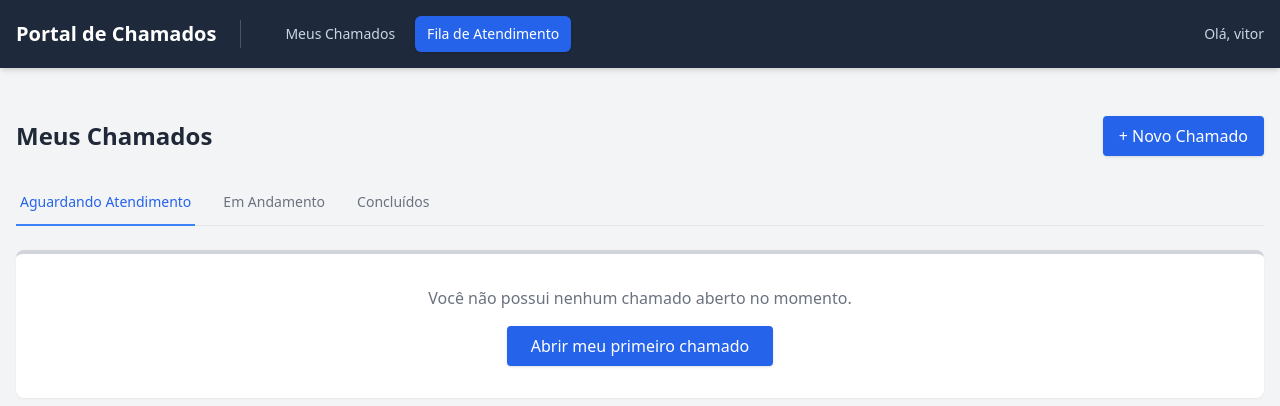
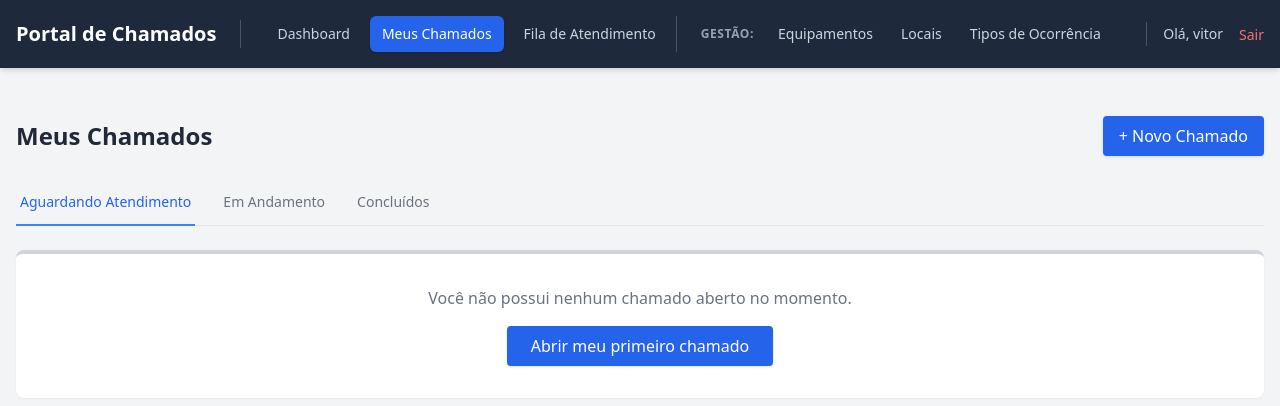
Before and after one commit to VitorSpornraft/helpdesk, a Django app: page /chamados/meus-chamados/ in a window 1280 px wide. Shown: the top 406 px of the page. Run offline with Django 5.2, Linux system fonts and the light colour scheme; a user stored in the database is signed in; data comes from the database, SQL or seed files in the repository; some libraries are stand-ins or nearby versions.

Commit message:
feat: Corrige avisos vazios e padroniza menu de navegação

```diff
--- a/chamados/templates/chamados/base.html
+++ b/chamados/templates/chamados/base.html
@@ -11,28 +11,57 @@
     <nav class="bg-slate-800 text-white p-4 shadow-md">
         <div class="container mx-auto flex justify-between items-center">
 
-            <div class="flex items-center space-x-8">
+            <div class="flex items-center space-x-6">
                 <h1 class="text-xl font-bold border-r border-slate-600 pr-6">Portal de Chamados</h1>
 
-                <div class="flex space-x-2">
-                    <a href="{% url 'lista_chamados_solicitante' %}" class="text-slate-300 hover:text-white hover:bg-slate-700 px-3 py-2 rounded-md text-sm font-medium transition-colors">
+                <div class="flex items-center space-x-2">
+
+                    {% if request.user.perfilusuario.is_noc %}
+                    <a href="{% url 'dashboard_noc' %}"
+                        class="{% if 'dashboard' in request.resolver_match.url_name %}bg-blue-600 text-white shadow{% else %}text-slate-300 hover:text-white hover:bg-slate-700{% endif %} px-3 py-2 rounded-md text-sm font-medium transition-colors">
+                        Dashboard
+                    </a>
+                    {% endif %}
+
+                    <a href="{% url 'lista_chamados_solicitante' %}"
+                       class="{% if request.resolver_match.url_name == 'lista_chamados_solicitante' %}bg-blue-600 text-white shadow{% else %}text-slate-300 hover:text-white hover:bg-slate-700{% endif %} px-3 py-2 rounded-md text-sm font-medium transition-colors">
                         Meus Chamados
                     </a>
 
                     {% if request.user.perfilusuario.is_tecnico or request.user.perfilusuario.is_noc %}
-                    <a href="{% url 'fila_chamados_tecnico' %}" class="bg-blue-600 hover:bg-blue-500 text-white px-3 py-2 rounded-md text-sm font-medium shadow transition-colors">
+                    <a href="{% url 'fila_chamados_tecnico' %}"
+                       class="{% if request.resolver_match.url_name == 'fila_chamados_tecnico' %}bg-blue-600 text-white shadow{% else %}text-slate-300 hover:text-white hover:bg-slate-700{% endif %} px-3 py-2 rounded-md text-sm font-medium transition-colors">
                         Fila de Atendimento
                     </a>
+                    {% endif %}
+
+                    {% if request.user.perfilusuario.is_noc %}
+                    <div class="flex items-center space-x-1 border-l border-slate-600 pl-4 ml-2">
+                        <span class="text-xs text-slate-400 uppercase font-bold px-2 tracking-wider">Gestão:</span>
+                        <a href="{% url 'lista_equipamentos' %}" class="{% if 'equipamentos' in request.resolver_match.url_name %}bg-blue-600 text-white shadow{% else %}text-slate-300 hover:text-white hover:bg-slate-700{% endif %} px-3 py-2 rounded-md text-sm font-medium transition-colors">Equipamentos</a>
+                        <a href="{% url 'lista_locais' %}" class="{% if 'locais' in request.resolver_match.url_name %}bg-blue-600 text-white shadow{% else %}text-slate-300 hover:text-white hover:bg-slate-700{% endif %} px-3 py-2 rounded-md text-sm font-medium transition-colors">Locais</a>
+                        <a href="{% url 'lista_tipos' %}" class="{% if 'tipos' in request.resolver_match.url_name %}bg-blue-600 text-white shadow{% else %}text-slate-300 hover:text-white hover:bg-slate-700{% endif %} px-3 py-2 rounded-md text-sm font-medium transition-colors">Tipos de Ocorrência</a>
+                    </div>
                     {% endif %}
                 </div>
             </div>
 
-            <div class="flex items-center space-x-4">
-                <span class="text-sm font-medium text-slate-300">Olá, {{ request.user.username }}</span>
+            <div class="flex items-center space-x-4 border-l border-slate-600 pl-4">
+               <span class="text-sm font-medium text-slate-300">Olá, {{ request.user.username }}</span>
+
+                <form action="{% url 'logout' %}" method="post" class="inline">
+                    {% csrf_token %}
+                    <button type="submit" class="text-sm text-red-400 hover:text-red-300 font-medium transition-colors">
+                        Sair
+                    </button>
+                </form>
             </div>
 
         </div>
+
     </nav>
+
+
 
     <main class="container mx-auto mt-8 p-4 flex-grow">
         {% block content %}
--- a/chamados/templates/chamados/solicitante/lista.html
+++ b/chamados/templates/chamados/solicitante/lista.html
@@ -82,8 +82,14 @@
     </div>
     {% empty %}
     <div class="col-span-full bg-white p-8 rounded-lg shadow-sm text-center border-t-4 border-gray-300">
-        <p class="text-gray-500 mb-4">Você não possui nenhum chamado aberto no momento.</p>
-        <a href="{% url 'novo_chamado_solicitante' %}" class="inline-block bg-blue-600 text-white px-6 py-2 rounded shadow hover:bg-blue-700 font-medium">Abrir meu primeiro chamado</a>
+        {% if aba == 'andamento' %}
+            <p class="text-gray-500">Não existem chamados em andamento no momento.</p>
+        {% elif aba == 'concluidos' %}
+            <p class="text-gray-500">Não existem chamados concluídos no momento.</p>
+        {% else %}
+            <p class="text-gray-500 mb-4">Você não possui nenhum chamado aberto no momento.</p>
+            <a href="{% url 'novo_chamado_solicitante' %}" class="inline-block bg-blue-600 text-white px-6 py-2 rounded shadow hover:bg-blue-700 font-medium">Abrir meu primeiro chamado</a>
+        {% endif %}
     </div>
     {% endfor %}
 </div>
```
